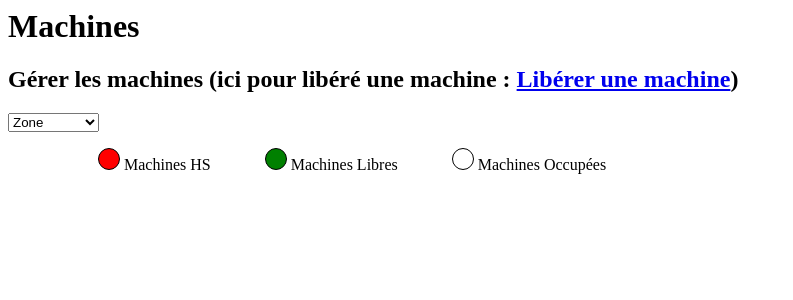
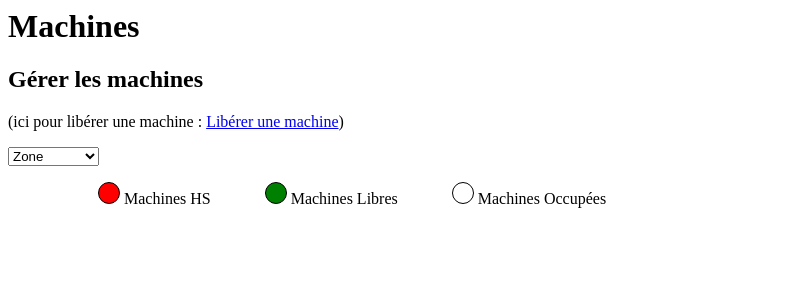
Before and after one commit to Ithrynluin/gestion_js, a PHP site: page /include/pages/gererMachines.inc.php in a window 1280 px wide. Shown: the top 300 px of the page, without its empty margins (0-793 px from the left). Run offline with PHP 8.4, Linux system fonts and the light colour scheme.

Commit message:
gérer machine + lien (en mieux)

```diff
--- a/include/pages/gererMachines.inc.php
+++ b/include/pages/gererMachines.inc.php
@@ -1,5 +1,6 @@
 <h1>Machines</h1>
-<h2>Gérer les machines (ici pour libéré une machine : <a href="index.php?page=7">Libérer une machine</a>)</h2>
+<h2>Gérer les machines </h2>
+<p>(ici pour libérer une machine : <a href="index.php?page=7">Libérer une machine</a>)</p>
 <link href='css/machine.css' rel='stylesheet' />
 <select id='liste'>
 	<option id='optionInutile' value='0'>Zone</option>
```
